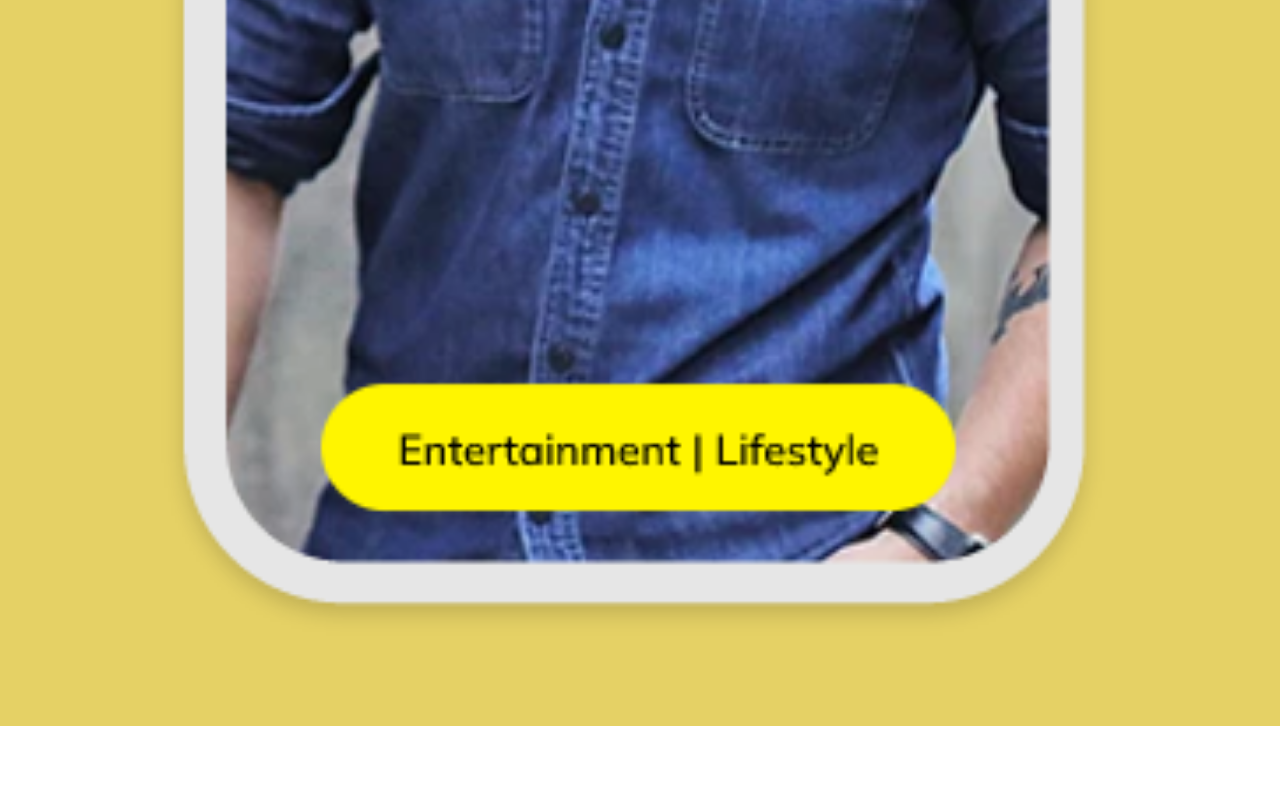
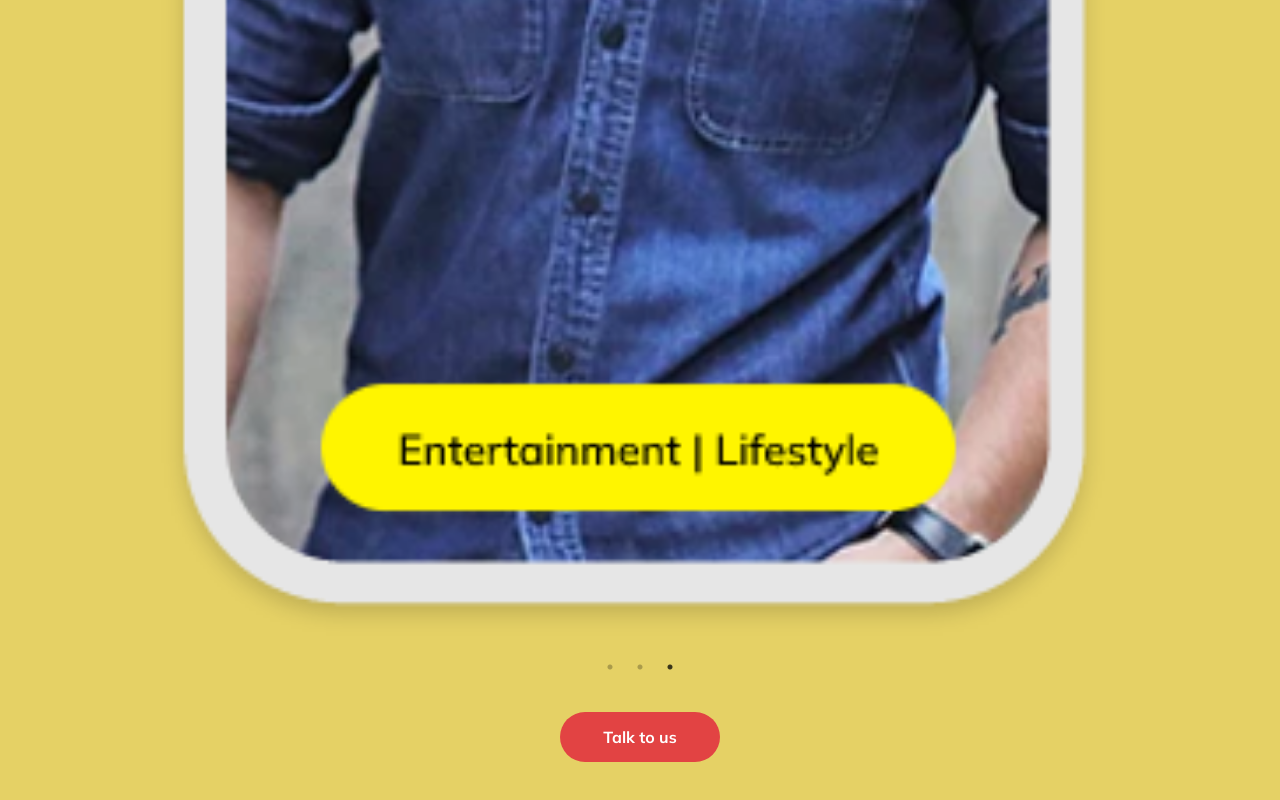
Before and after one commit to sayed-arifur/ABP-influence-mobile, a React (Create React App) app: page / in a window 1280 px wide. Shown: the part 5197-5997 px from the top of the page. Before the commit the page ends 5923 px from the top, so only its background shows below. Built offline with nearby package versions, Linux system fonts and the light colour scheme.

Commit message:
green section

```diff
--- a/src/Components/Creators/Creators.js
+++ b/src/Components/Creators/Creators.js
@@ -8,7 +8,7 @@ import '../assets/css/Home.css';
 
 const Creators = () => {
     const creatorBannerSlick = {
-        dots: false,
+        dots: true,
         infinite: true,
         speed: 500,
         slidesToShow: 1,
@@ -40,6 +40,7 @@ const Creators = () => {
                     </div>
                 </Slider>
             </article>
+            <div class="btnTalkToUs"><span>Talk to us</span></div>
         </div>
     </section>
   )
--- a/src/Components/assets/css/Home.css
+++ b/src/Components/assets/css/Home.css
@@ -499,3 +499,6 @@ body {
 .sec-creators .arti-banner {
   margin-top: 60px;
 }
+.sec-creators .btnTalkToUs {
+  margin: 60px auto 0;
+}
--- a/src/Components/assets/scss/Home.scss
+++ b/src/Components/assets/scss/Home.scss
@@ -232,4 +232,7 @@ body{color:#000;font-size:14px;width:100%;
     .arti-banner {
         margin-top: 60px;
     }
+    .btnTalkToUs {
+        margin: 60px auto 0;
+    }
 }
```
